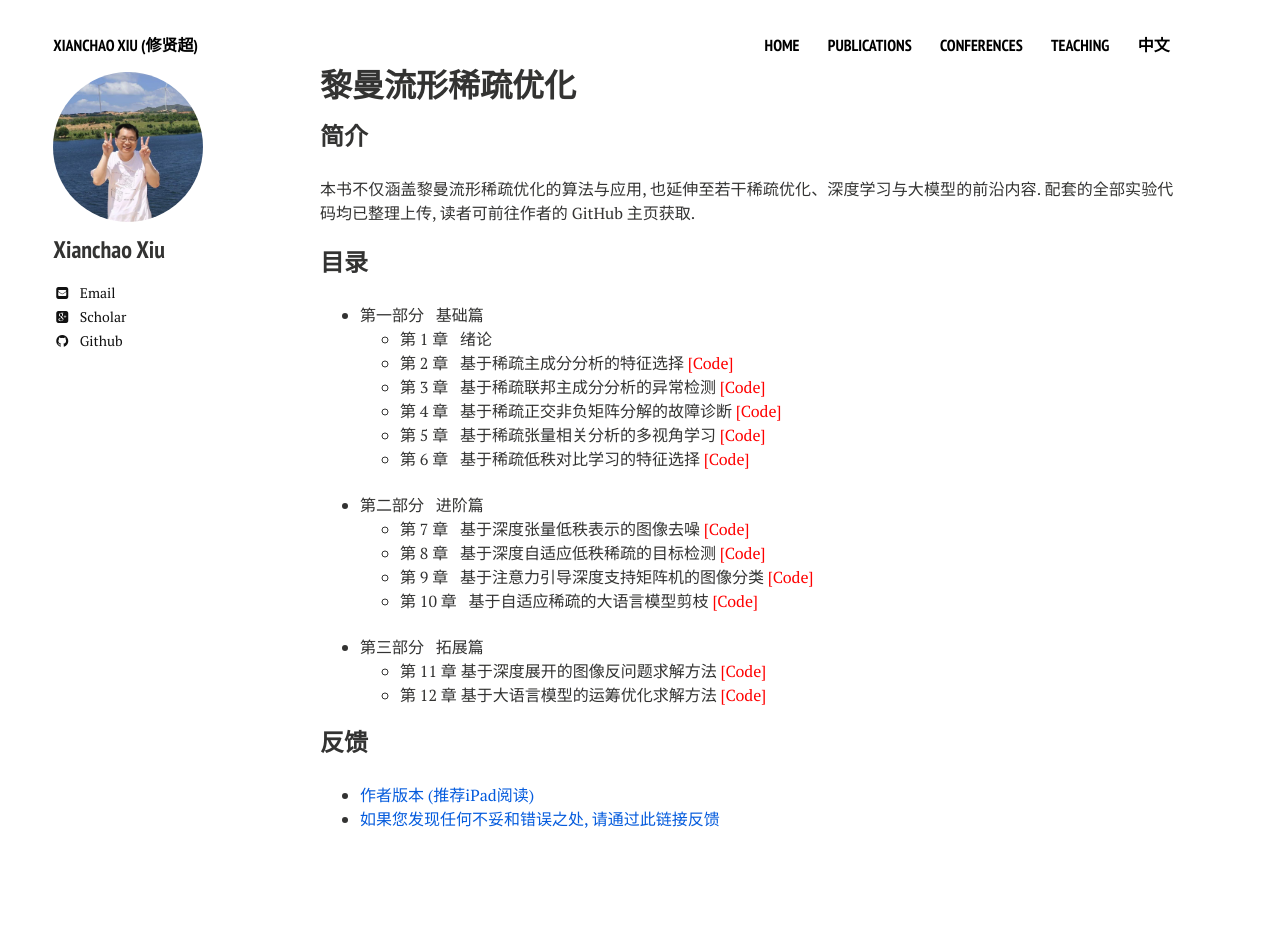
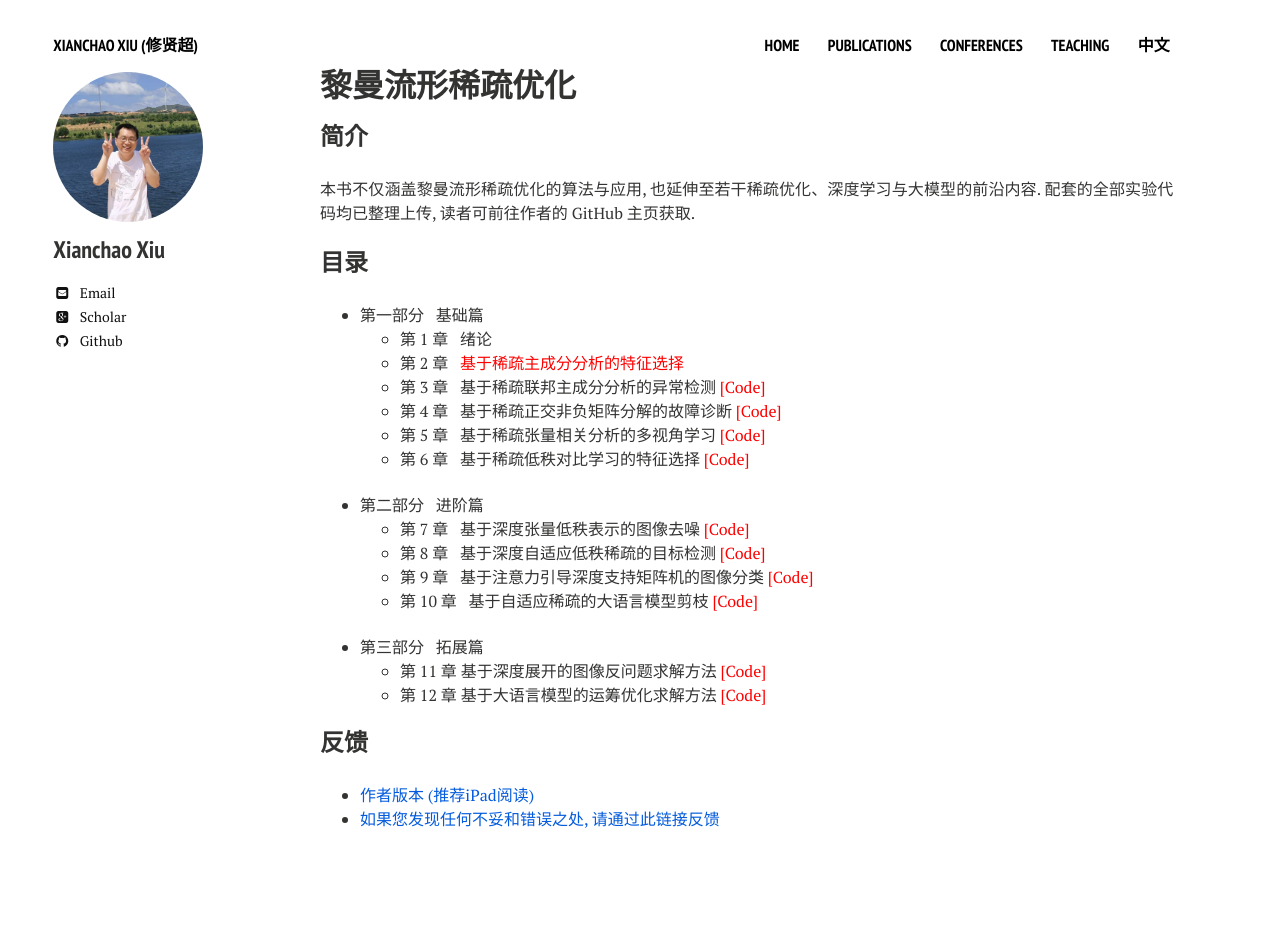
Before and after one commit to xianchaoxiu/xianchaoxiu.github.io, a Jekyll site: the page built from chinese/book/OPT/index.md, in a window 1280 px wide. Built offline with Jekyll 4.4.1, drawn with Linux system fonts in a browser that asks for light colours; nearby versions of some CDN libraries.

Commit message:
Update index.md

```diff
--- a/chinese/book/OPT/index.md
+++ b/chinese/book/OPT/index.md
@@ -13,7 +13,7 @@ share: false
 ### 目录
 * 第一部分 &nbsp; 基础篇 <br>
   - 第 1 章 &nbsp;  绪论 <br>
-  - 第 2 章 &nbsp;  基于稀疏主成分分析的特征选择 <a href="https://github.com/xianchaoxiu/BSUFS" class="textlink" target="_blank" style="color: red;">[Code]</a> <br>
+  - 第 2 章 &nbsp;  <a href="https://github.com/xianchaoxiu/BSUFS" class="textlink" target="_blank" style="color: red;">基于稀疏主成分分析的特征选择</a> <br>
   - 第 3 章 &nbsp;  基于稀疏联邦主成分分析的异常检测 <a href="https://github.com/xianchaoxiu/FedEP" class="textlink" target="_blank" style="color: red;">[Code]</a> <br>
   - 第 4 章 &nbsp;  基于稀疏正交非负矩阵分解的故障诊断 <a href="https://github.com/xianchaoxiu/SJSONMF" class="textlink" target="_blank" style="color: red;">[Code]</a>  <br>
   - 第 5 章 &nbsp;  基于稀疏张量相关分析的多视角学习  <a href="https://github.com/zhudafa/STCCA-L" class="textlink" target="_blank" style="color: red;">[Code]</a> <br>
```
